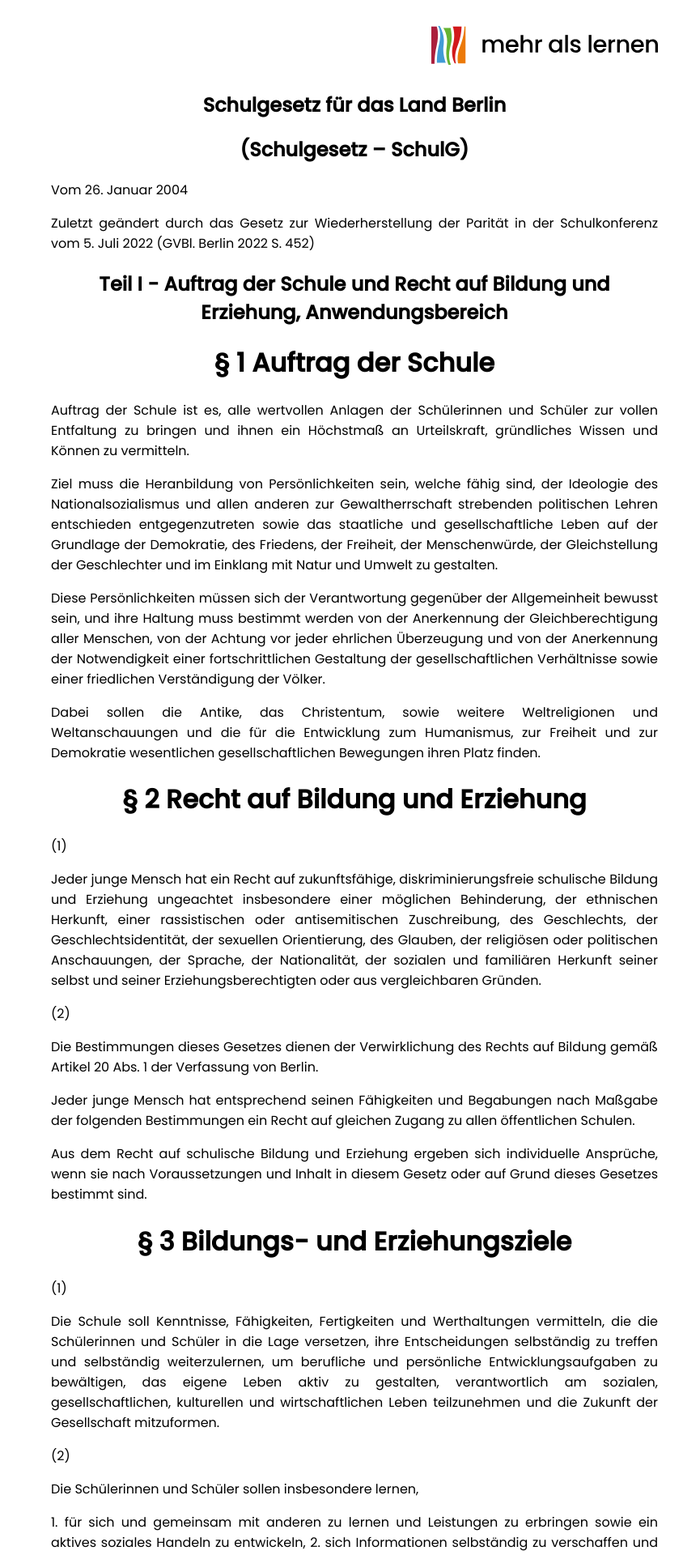
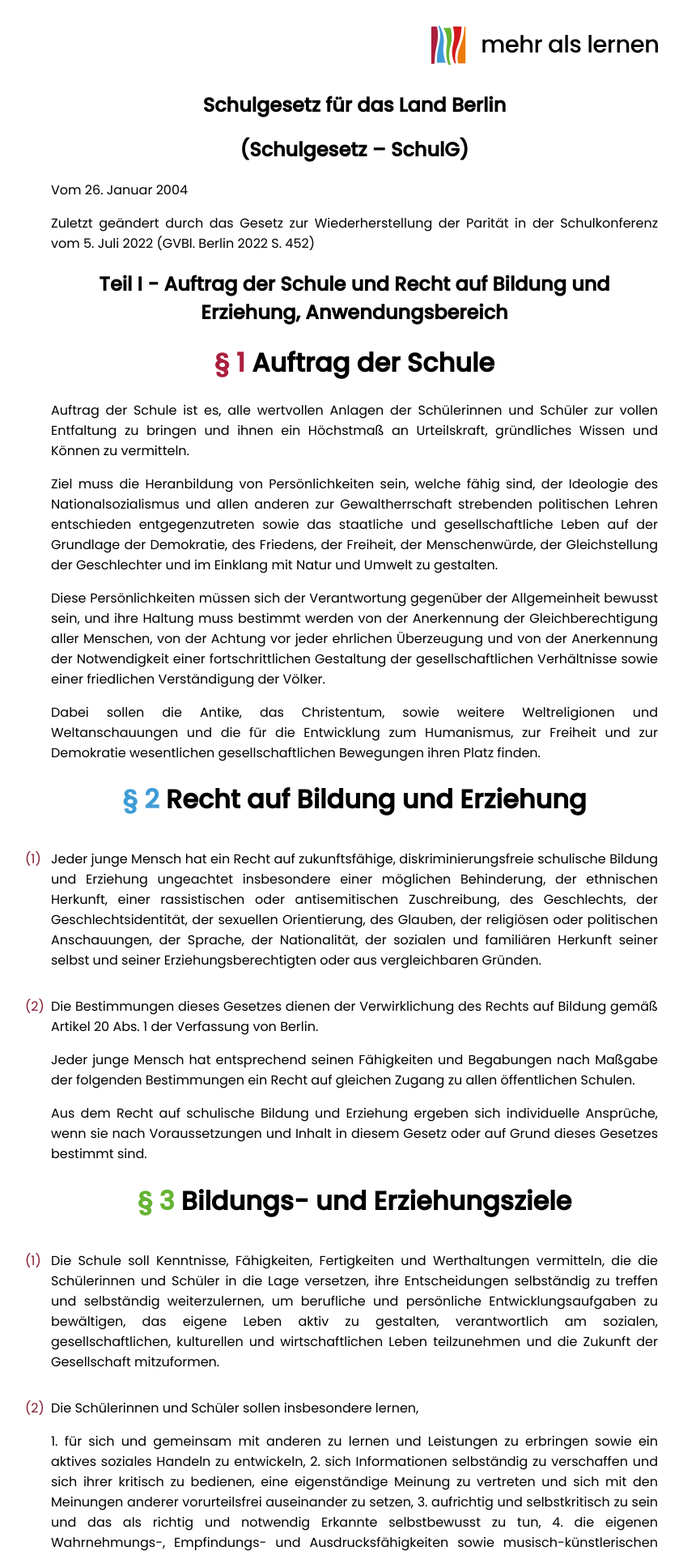
Before and after one commit to mehralslernen/schulgesetz, a Jekyll site: the page built from index.md, in a window 1280 px wide. Shown: the top 1920 px of the page at 81% size, without its empty margins (202-1046 px from the left). Built offline with Jekyll 4.4.1, drawn with Linux system fonts in a browser that asks for light colours.

Commit message:
Bring some color into the headings

```diff
--- a/_layouts/shell.html
+++ b/_layouts/shell.html
@@ -20,6 +20,17 @@
 			}
 			h1, h2, img { text-align: center; }
 			p { text-align: justify; }
+			abs {
+				color: #851830;
+				transform: translate(-2em,1em);
+				display: block;
+				height: 0;
+			}
+			h1:nth-of-type(5n+1) par { color: #AB1F3D; }
+			h1:nth-of-type(5n+2) par { color: #409CD6; }
+			h1:nth-of-type(5n+3) par { color: #65B332; }
+			h1:nth-of-type(5n+4) par { color: #EC7A09; }
+			h1:nth-of-type(5n+5) par { color: #D2191B; }
 		</style>
 	</head>
 	<body>
```
